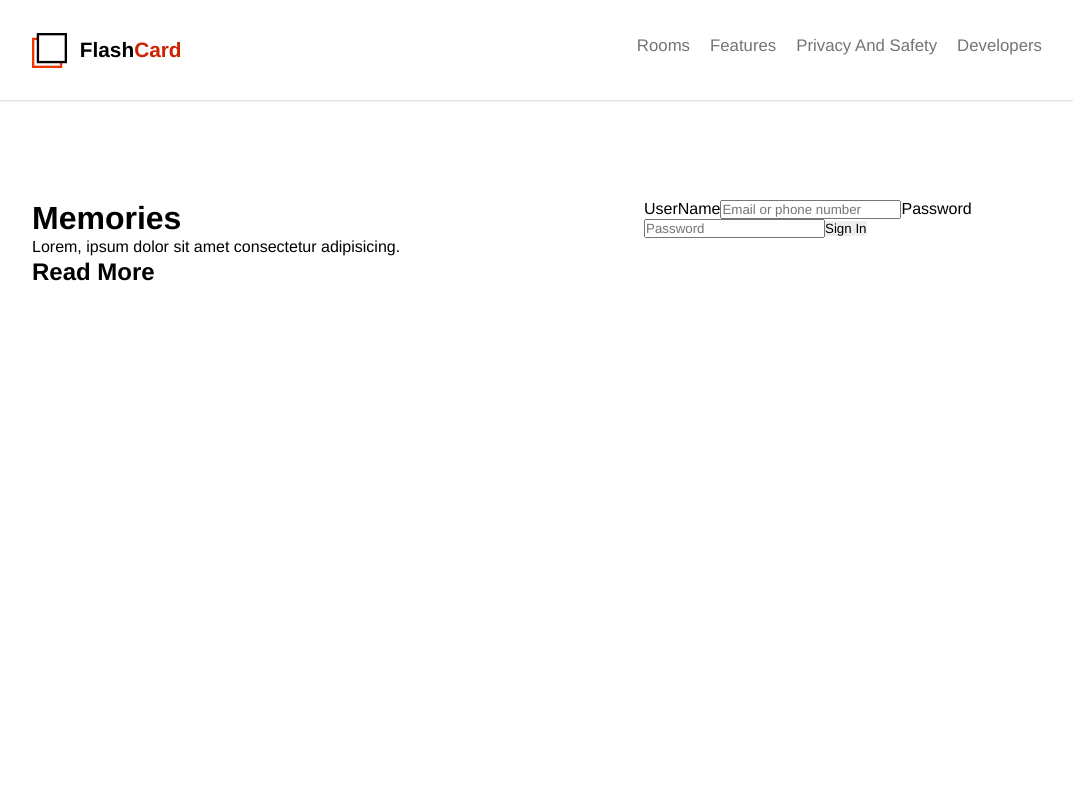
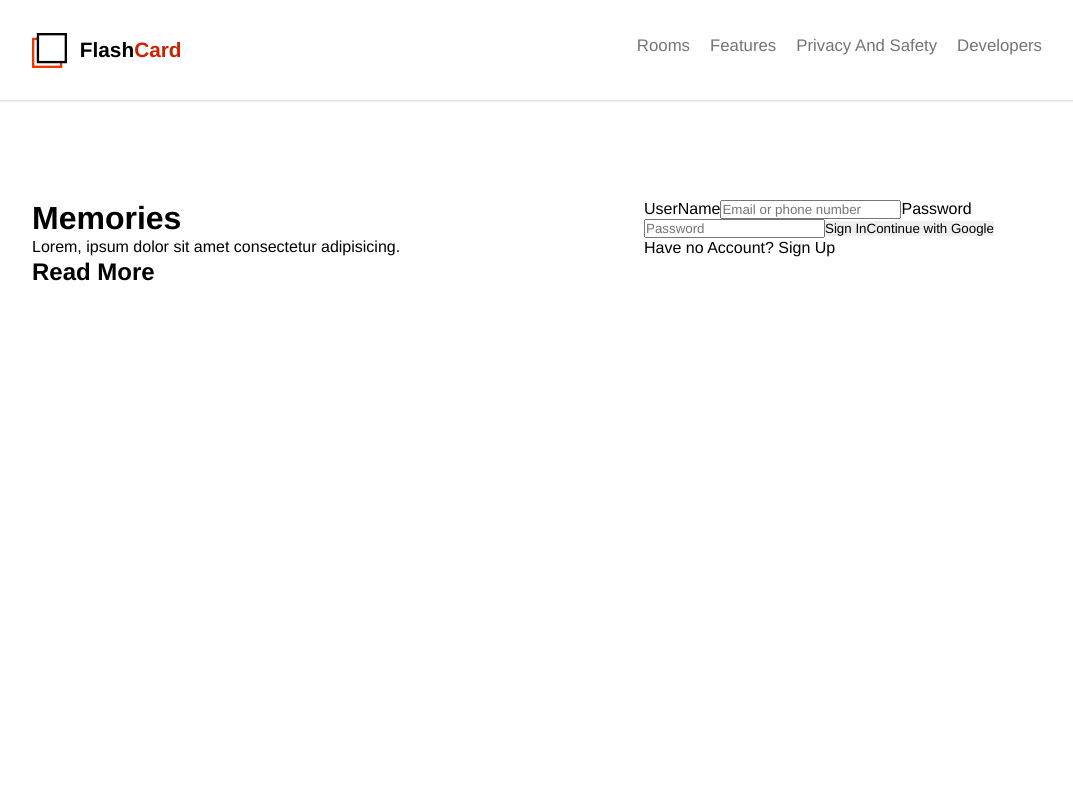
Before and after one commit to EdTosoy/FlashCard-Project, a React (Create React App) app: page /auth in a window 1280 px wide. Shown: the top 800 px of the page, without its empty margins (98-1171 px from the left). Built offline with nearby package versions, Linux system fonts and the light colour scheme.

Commit message:
Update auth

```diff
--- a/src/Pages/Auth/SignInForm.jsx
+++ b/src/Pages/Auth/SignInForm.jsx
@@ -12,6 +12,8 @@ export default function SignInForm({ setAuthStatus }) {
       <label htmlFor="password">Password</label>
       <input type="password" name="password" id="password" />
       <button type="submit">Sign Up</button>
+      <button>Continue with Google</button>
+      <p>Already have an Account? <span>Sign In</span></p>
     </form>
   );
 }
--- a/src/Pages/Auth/SignUpForm.jsx
+++ b/src/Pages/Auth/SignUpForm.jsx
@@ -20,6 +20,8 @@ export default function SignUpForm({ setAuthStatus }) {
         placeholder="Password"
       />
       <button type="submit">Sign In</button>
+      <button>Continue with Google</button>
+      <p>Have no Account? <span>Sign Up</span></p>
     </form>
   );
 }
```
